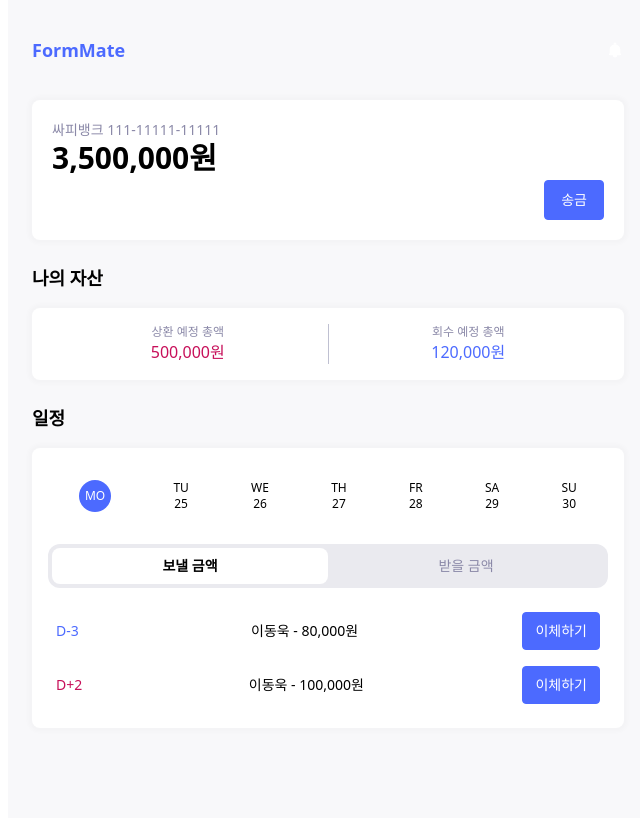
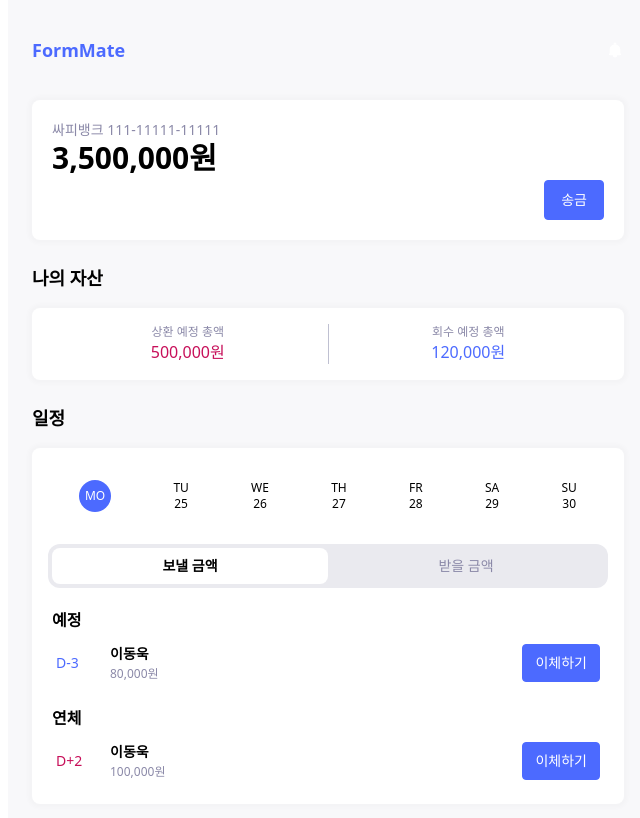
Before and after one commit to FormMate205/FormMate, a React (Vite) app in the folder Frontend/: page /home in a window 1280 px wide. Shown: the top 818 px of the page, without its empty margins (312-952 px from the left). Built offline with nearby package versions, Linux system fonts and the light colour scheme; a web font is replaced by a local one.

Commit message:
publish: 홈페이지 일정 ui 수정

```diff
--- a/Frontend/src/pages/home/ui/Schedule.tsx
+++ b/Frontend/src/pages/home/ui/Schedule.tsx
@@ -31,15 +31,51 @@ export default function Schedule() {
                 {/* 일정 or 일정 없음 */}
                 {hasSchedule ? (
                     <>
-                        <div className='flex items-center justify-between p-2 text-sm'>
-                            <span className='text-primary-500 mr-2'>D-3</span>{' '}
-                            이동욱 - 80,000원
-                            <Button variant={'choiceFill'}>이체하기</Button>
+                        {/* 예정 */}
+                        <div className='mb-3'>
+                            <p className='p-1 font-semibold'>예정</p>
+                            <div className='flex items-center gap-1 p-2'>
+                                <span className='text-primary-500 min-w-[50px] text-sm'>
+                                    D-3
+                                </span>
+
+                                <div className='flex flex-1 items-center justify-between'>
+                                    <div>
+                                        <p className='pb-0.5 text-sm font-semibold'>
+                                            이동욱
+                                        </p>
+                                        <p className='text-line-500 text-xs'>
+                                            80,000원
+                                        </p>
+                                    </div>
+                                    <Button variant={'choiceFill'}>
+                                        이체하기
+                                    </Button>
+                                </div>
+                            </div>
                         </div>
-                        <div className='flex items-center justify-between p-2 text-sm'>
-                            <span className='text-subPink-700 mr-2'>D+2</span>{' '}
-                            이동욱 - 100,000원
-                            <Button variant={'choiceFill'}>이체하기</Button>
+
+                        <div>
+                            <p className='p-1 font-semibold'>연체</p>
+                            <div className='flex items-center gap-1 p-2'>
+                                <span className='text-subPink-700 min-w-[50px] text-sm'>
+                                    D+2
+                                </span>
+
+                                <div className='flex flex-1 items-center justify-between'>
+                                    <div>
+                                        <p className='pb-0.5 text-sm font-semibold'>
+                                            이동욱
+                                        </p>
+                                        <p className='text-line-500 text-xs'>
+                                            100,000원
+                                        </p>
+                                    </div>
+                                    <Button variant={'choiceFill'}>
+                                        이체하기
+                                    </Button>
+                                </div>
+                            </div>
                         </div>
                     </>
                 ) : (
```
